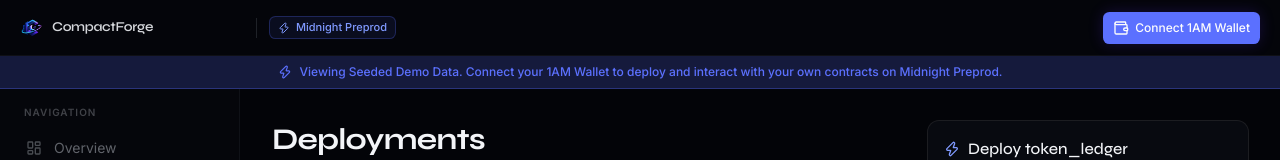
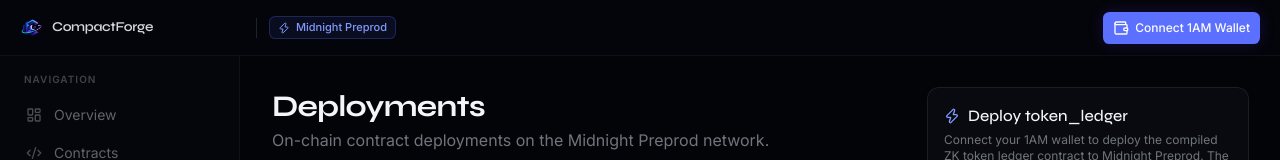
Before and after one commit to sauravs296/compactforge-midnight, a Next.js app: page /dashboard/deployments in a window 1280 px wide. Shown: the top 160 px of the page. Built offline with nearby package versions, Linux system fonts and the light colour scheme; no server answers; the database is empty.

Commit message:
chore: fix demo mode banner from DashboardLayout

```diff
--- a/src/app/dashboard/layout.tsx
+++ b/src/app/dashboard/layout.tsx
@@ -247,12 +247,6 @@ export default function DashboardLayout({
         </div>
       </header>
 
-      {/* "?"? Demo Mode Banner "?"?"?"?"?"?"?"?"?"?"?"?"?"?"?"?"?"?"?"?"?"?"?"?"?"?"?"?"?"?"?"?"?"?"?"?"?"?"?"?"?"?"?"?"?"?"?"?"?"?"?"?"?"?"? */}
-      <div className="bg-primary/20 text-primary border-b border-primary/30 px-4 py-2 text-xs font-medium flex items-center justify-center gap-2">
-        <Zap className="h-3.5 w-3.5" />
-        Viewing Seeded Demo Data. Connect your 1AM Wallet to deploy and interact with your own contracts on Midnight Preprod.
-      </div>
-
       <div className="flex flex-1">
         <Sidebar />
 
```
